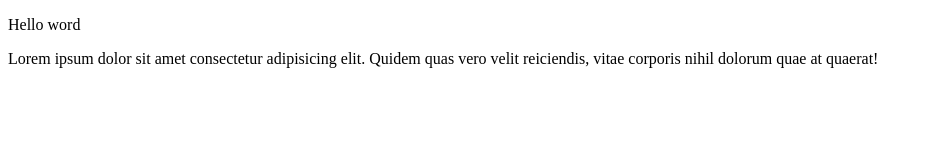
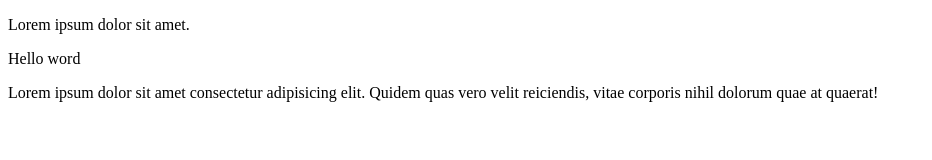
Before and after one commit to Vas2306/work-whith-git, a plain HTML site: page index.html in a window 1280 px wide. Shown: the whole page, without its empty margins (0-932 px from the left). Drawn offline with Linux system fonts and the light colour scheme.

Commit message:
new header

```diff
--- a/index.html
+++ b/index.html
@@ -7,6 +7,9 @@
     <title>Document</title>
 </head>
 <body>
+    <header>
+        <p>Lorem ipsum dolor sit amet.</p>
+    </header>
     <p>Hello word</p>
     <p>Lorem ipsum dolor sit amet consectetur adipisicing elit. Quidem quas vero velit reiciendis, vitae corporis nihil dolorum quae at quaerat!</p>
 </body>
```
